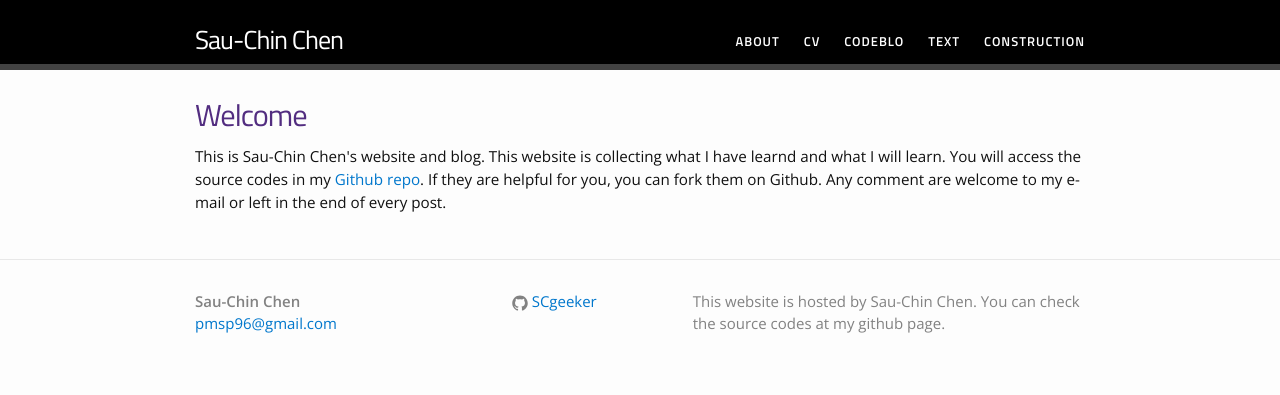
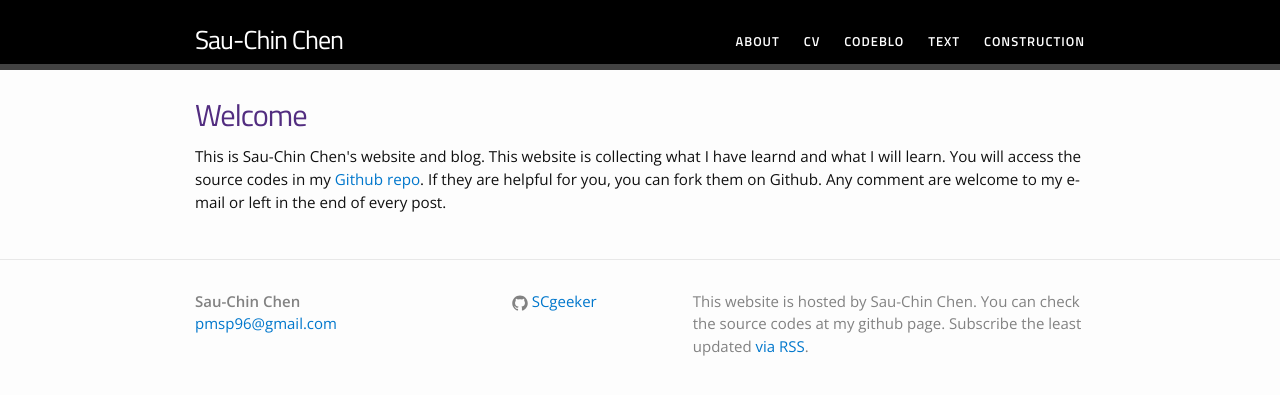
Before and after one commit to SCgeeker/SCgeeker.github.io, a Jekyll site: the page built from index.html, in a window 1280 px wide. Shown: the top 395 px of the page. Built offline with Jekyll 4.4.1, drawn with Linux system fonts in a browser that asks for light colours.

Commit message:
Add RSS link.

```diff
--- a/_includes/footer.html
+++ b/_includes/footer.html
@@ -48,7 +48,7 @@
 
       <div class="footer-col  footer-col-3">
          <p class="text">
-{{ site.description }}
+{{ site.description }} Subscribe the least updated <a href="/feed.xml">via RSS</a>.
       </div>
     </div>
 
--- a/_layouts/default.html
+++ b/_layouts/default.html
@@ -14,6 +14,7 @@
     </div>
 
     {% include footer.html %}
+    <link href="/feed.xml" type="application/rss+xml" rel="alternate" title="Subscribe the least posts (atom)" />
   </body>
 
 </html>
--- a/feed.xml
+++ b/feed.xml
@@ -1,5 +1,5 @@
 ---
-layout: null
+layout: none
 ---
 <?xml version="1.0" encoding="UTF-8"?>
 <rss version="2.0" xmlns:atom="http://www.w3.org/2005/Atom">
```
